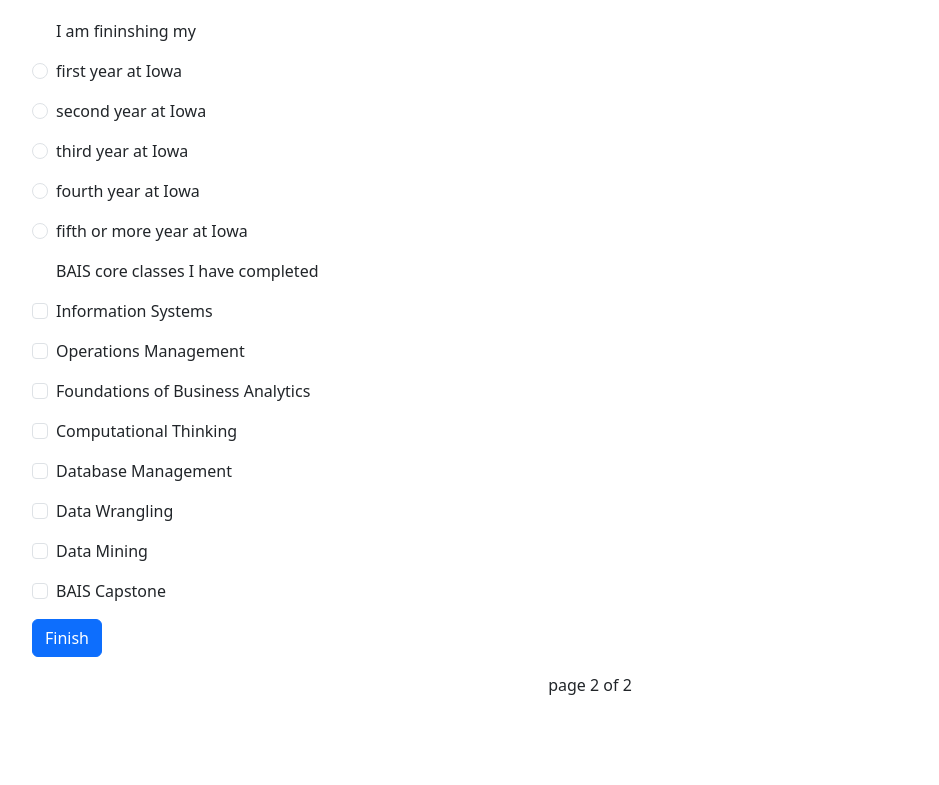
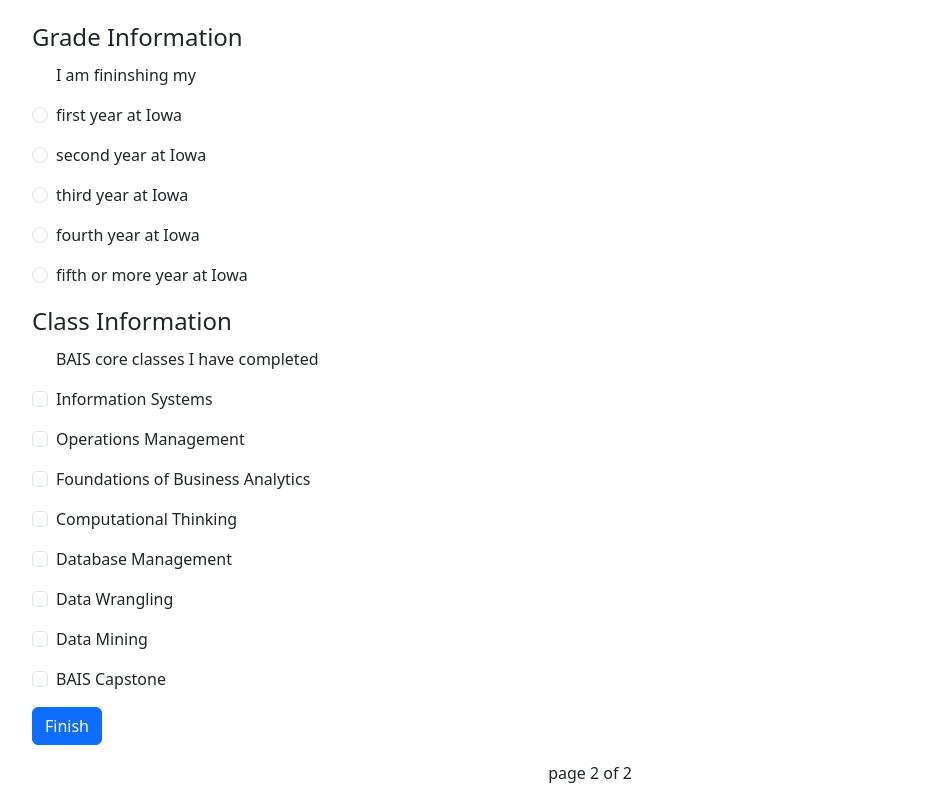
Before and after one commit to ella-zaputil/edzaputil-HW9, a plain HTML site: page edzaputil_p2.html in a window 1280 px wide. Shown: the part 53-838 px from the top of the page, without its empty margins (50-989 px from the left). Before the commit the page ends 800 px from the top, so only its background shows below. Drawn offline with nearby package versions, Linux system fonts and the light colour scheme.

Commit message:
Minor code edits to page 2

```diff
--- a/edzaputil_p2.html
+++ b/edzaputil_p2.html
@@ -9,14 +9,14 @@
       href="https://cdn.jsdelivr.net/npm/bootstrap@5.3.8/dist/css/bootstrap.min.css"
       rel="stylesheet"
       integrity="sha384-sRIl4kxILFvY47J16cr9ZwB07vP4J8+LH7qKQnuqkuIAvNWLzeN8tE5YBujZqJLB"
-      crossorigin="anonymous"
-    />
+      crossorigin="anonymous">
 </head>
 <body class="container">
     <section>
         <h1 class="mb-4 text-center"> Business Analytics Student Survey</h1>
         <form action="edzaputil_ty.html" method="get">
-
+            <fieldset>
+                <legend>Grade Information</legend>
             <div class="form-check">
             <p>I am fininshing my</p>
             <p><input type="radio" id="first" name="year" value="first" class="form-check-input" required>
@@ -30,7 +30,10 @@
             <p><input type="radio" id="fifth" name="year" value="fifth" class="form-check-input">
             <label for="fifth" class="form-check-label">fifth or more year at Iowa</label></p>
             </div>
+            </fieldset>
 
+            <fieldset>
+                <legend>Class Information</legend>
             <div class="form-check">
             <p> BAIS core classes I have completed </p>
             <p> <input type="checkbox" id="info-systems" name="core-classes" value="info-systems" class="form-check-input" required>
@@ -50,6 +53,7 @@
             <p> <input type="checkbox" id="capstone" name="core-classes" value="capstone" class="form-check-input">
             <label for="capstone" class="form-check-label">BAIS Capstone</label></p>
             </div>
+            </fieldset>
 
         <p><button class="btn btn-primary" type="submit">Finish</button></p>
         </form>
```
